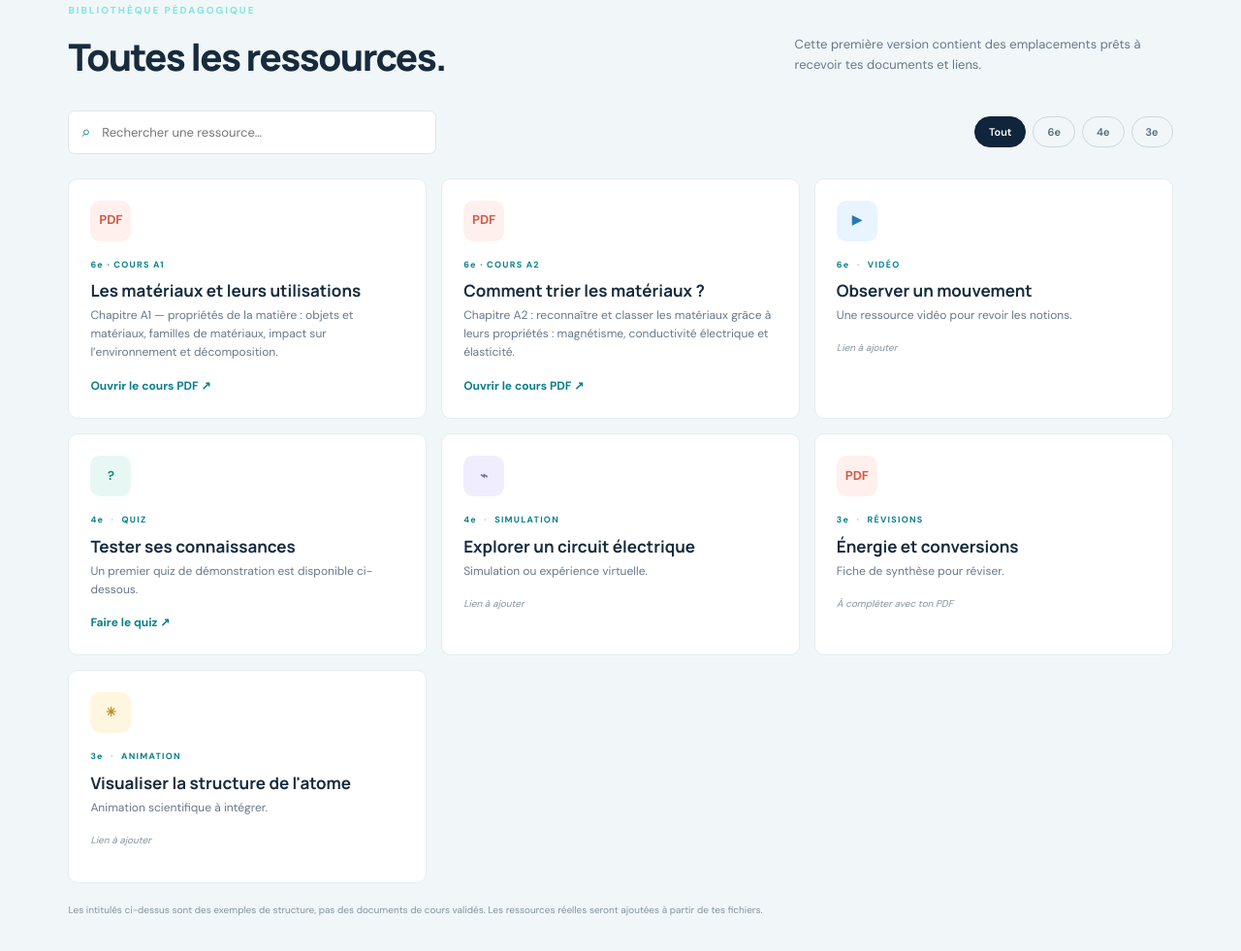
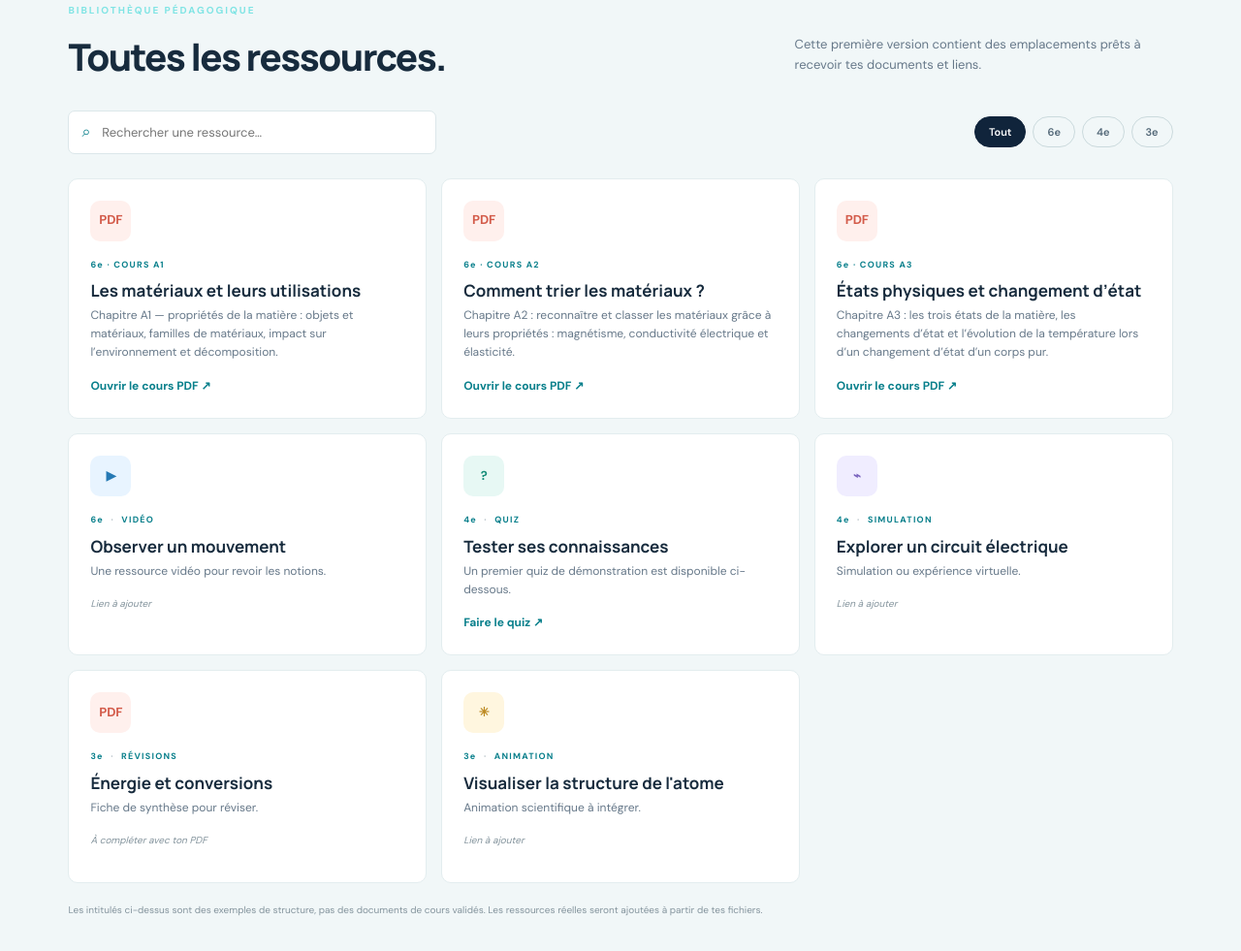
Before and after one commit to profpetiniot/ressources-physique-chimie, a plain HTML site: page index.html in a window 1280 px wide. Shown: the part 1354-2335 px from the top of the page at 97% size. Drawn offline with Linux system fonts and the light colour scheme.

Commit message:
Update index.html

```diff
--- a/index.html
+++ b/index.html
@@ -118,6 +118,25 @@
   </a>
 
 </article>
+        <article class="resource-card"
+ data-level="6e"
+ data-search="cours états physiques changement d'état solide liquide gaz fusion vaporisation solidification palier température corps pur mélange pdf">
+
+  <div class="resource-icon pdf-icon">PDF</div>
+  <div class="resource-meta">6e · COURS A3</div>
+
+  <h3>États physiques et changement d’état</h3>
+
+  <p>Chapitre A3 : les trois états de la matière, les changements d’état
+  et l’évolution de la température lors d’un changement d’état d’un corps pur.</p>
+
+  <a class="card-link"
+  href="pdf/A3-etats-physiques-et-changement-d-etat-6e.pdf"
+  target="_blank" rel="noopener">
+  Ouvrir le cours PDF ↗
+  </a>
+
+</article>
         <article class="resource-card" data-level="6e" data-search="vidéo mouvement trajectoire vitesse">
           <div class="resource-icon video-icon">▶</div><div class="resource-meta">6e <span>·</span> VIDÉO</div>
           <h3>Observer un mouvement</h3><p>Une ressource vidéo pour revoir les notions.</p><span class="resource-status">Lien à ajouter</span>
```
